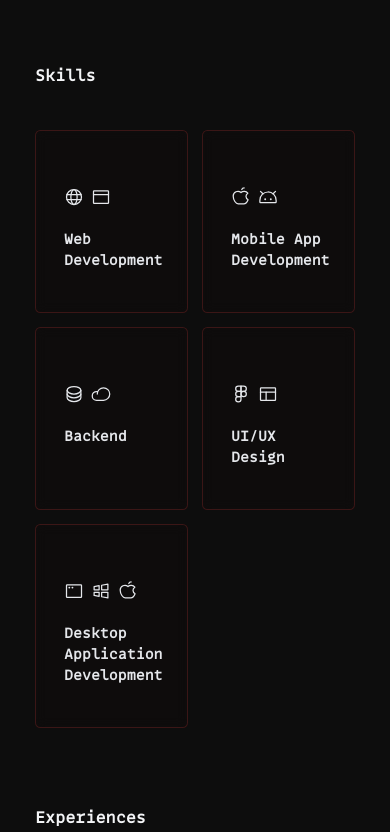
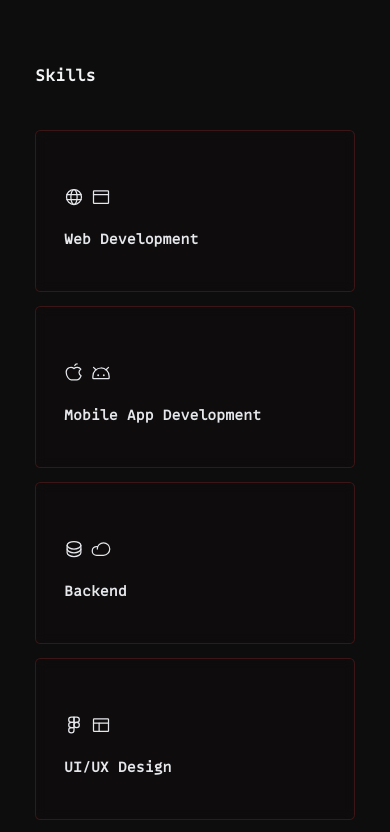
Before and after one commit to theharryszn/portfolio, a Next.js app: page /resume in a window 390 px wide. Shown: the part 1100-1932 px from the top of the page. Built offline with nearby package versions, Linux system fonts and the light colour scheme.

Commit message:
lil changes

```diff
--- a/components/Skills.tsx
+++ b/components/Skills.tsx
@@ -34,7 +34,7 @@ const Skills = () => {
     <section className='section '>
       <div className='section-title'>Skills</div>
       <div className='section-body'>
-        <div className='grid grid-cols-2 lg:grid-cols-3 gap-4'>
+        <div className='grid grid-cols-1 lg:grid-cols-3 gap-4'>
           {skills.map((skill, index) => {
             return (
               <div key={index} className='card'>
--- a/styles/globals.scss
+++ b/styles/globals.scss
@@ -130,7 +130,7 @@ a {
 }
 
 .card {
-  @apply w-full px-8 py-12 lg:py-12 lg:px-10 text-base flex flex-col space-y-2 lg:text-xl font-bold bg-opacity-30 rounded-md border border-red-500/20 hover:border-red-500/70 cursor-pointer transition;
+  @apply w-full px-8 py-12 lg:py-12 lg:px-10 text-base flex flex-col space-y-2 lg:text-xl font-bold rounded-md border border-red-500/20 hover:border-red-500/70 cursor-pointer transition;
   background: #3f09090b;
   backdrop-filter: blur(6px);
   -webkit-backdrop-filter: blur(6px);
@@ -140,5 +140,5 @@ a {
   @apply lg:hidden fixed top-0 left-0 w-screen flex flex-col items-center justify-center h-screen z-50;
   background: #0d0d0df7;
   backdrop-filter: blur(10px);
-  -webkit-backdrop-filter: blur(6px);
+  -webkit-backdrop-filter: blur(10px);
 }
```
